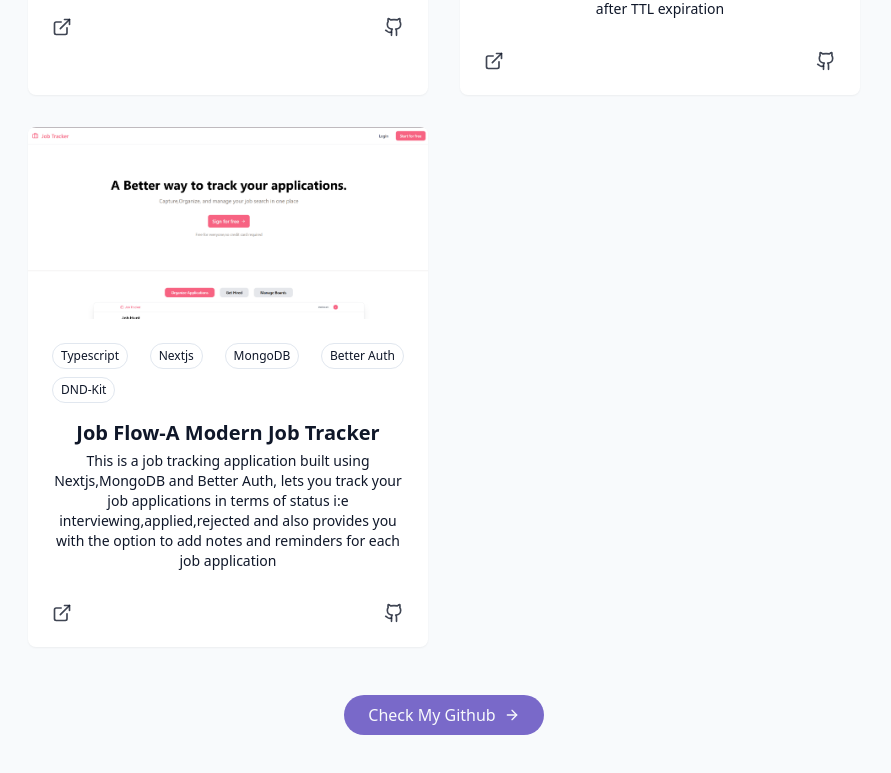
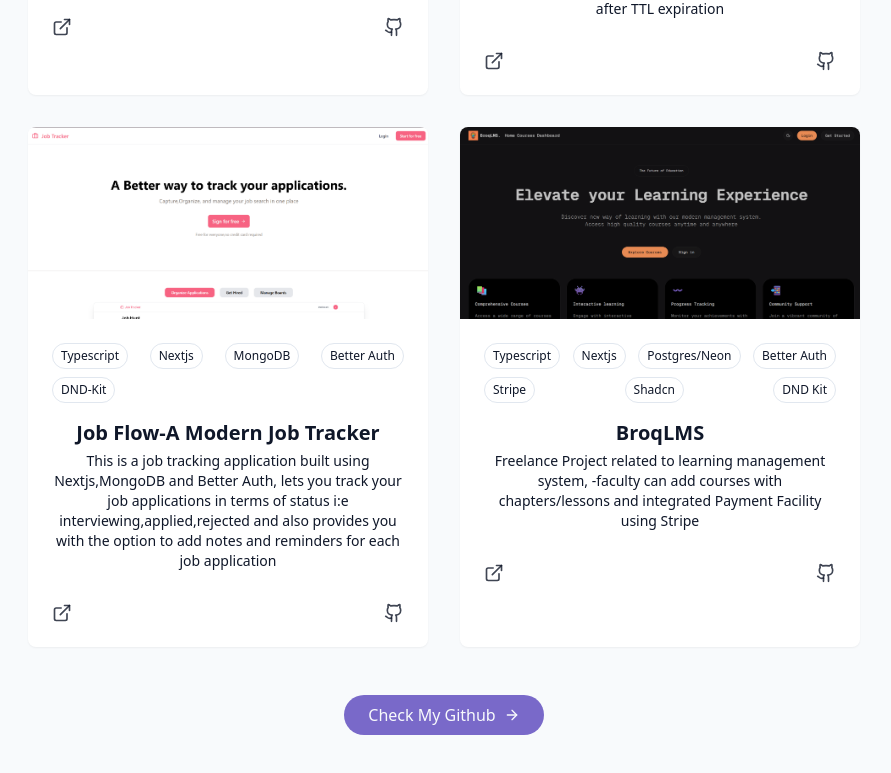
Before and after one commit to karanmehta567/Portfolio, a React (Vite) app in the folder port/: page / in a window 1280 px wide. Shown: the part 3179-3952 px from the top of the page, without its empty margins (196-1087 px from the left). Built offline with nearby package versions, Linux system fonts and the light colour scheme.

Commit message:
added fourth

```diff
--- a/port/src/components/ProjectSection.jsx
+++ b/port/src/components/ProjectSection.jsx
@@ -31,7 +31,16 @@ const projects = [
     demoUrl: "https://jobflow-lemon.vercel.app/",
     githubUrl: "https://github.com/karanmehta567/job-tracker",
   },
-
+  {
+    id: 4,
+    title: "BroqLMS",
+    description:
+      "Freelance Project related to learning management system, -faculty can add courses with chapters/lessons and integrated Payment Facility using Stripe",
+    image: "/project/lms.png",
+    tags: ["Typescript", "Nextjs", "Postgres/Neon", "Better Auth","Stripe","Shadcn","DND Kit"],
+    demoUrl: "https://lms-app-nextjs-steel.vercel.app/",
+    githubUrl: "https://github.com/karanmehta567/lms-app-nextjs",
+  },
 ];
 
 export const ProjectSection = () => {
```
Also changed, not shown: port/public/project/lms.png (added).
